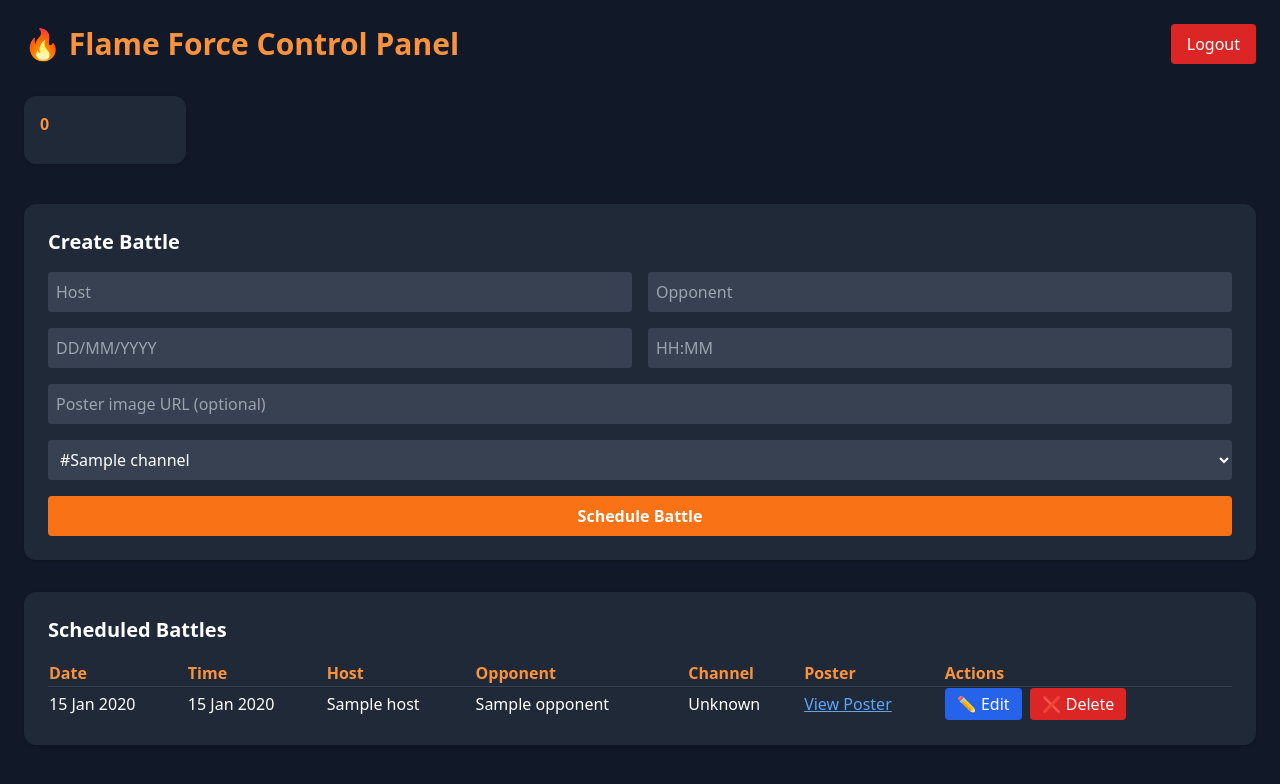
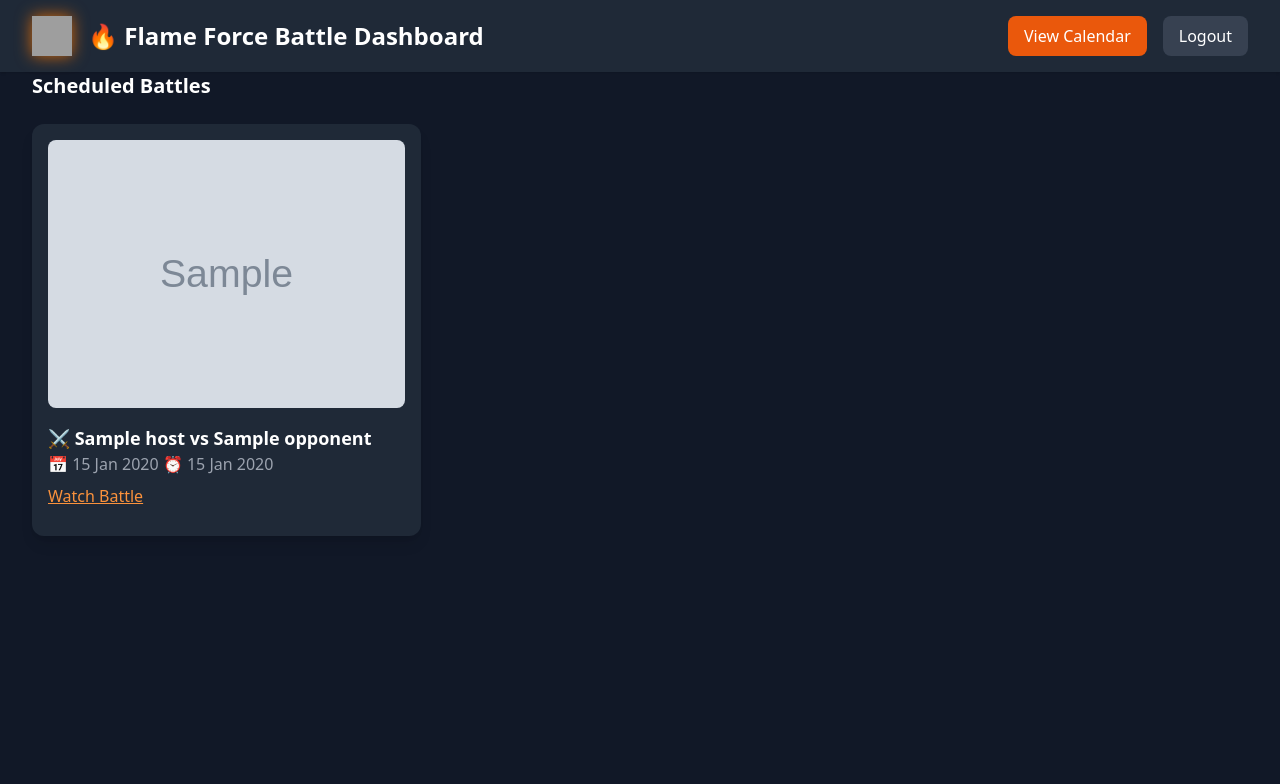
Before and after one commit to JayCCreationZz/Flame-Force, a Node server app: template dashboard/views/dashboard.ejs in a window 1280 px wide. Shown: the top 784 px of the page. Run offline with Node 20, Linux system fonts and the light colour scheme; the template is opened without the code that fills it: most values are stand-ins (such as "Sample title", 1, 10 or a date in 2020); grey boxes marked "Sample" are stand-in pictures; some libraries are stand-ins or nearby versions; grey boxes are pictures that could not be loaded.

Commit message:
Fix dashboard.ejs and restore Flame Force battle grid layout

```diff
--- a/dashboard/views/dashboard.ejs
+++ b/dashboard/views/dashboard.ejs
@@ -1,78 +1,162 @@
 <!DOCTYPE html>
-<html>
+<html lang="en">
 <head>
 <meta charset="UTF-8">
 <title>Flame Force Dashboard</title>
+
 <script src="https://cdn.tailwindcss.com"></script>
+
 </head>
 
 <body class="bg-gray-900 text-white min-h-screen">
 
-<div class="max-w-7xl mx-auto p-6">
+<!-- HEADER -->
+<header class="flex justify-between items-center px-8 py-4 bg-gray-800 shadow">
 
-<!-- HEADER -->
+    <div class="flex items-center gap-4">
 
-<div class="flex justify-between items-center mb-8">
+        <img src="/logo.png"
+             class="h-10 w-10 drop-shadow-[0_0_8px_rgba(255,120,0,0.8)]">
 
-<h1 class="text-3xl font-bold text-orange-400">
-🔥 Flame Force Control Panel
+        <h1 class="text-2xl font-bold">
+            🔥 Flame Force Battle Dashboard
         </h1>
 
+    </div>
+
+    <div class="flex gap-4">
+
+        <a href="/calendar"
+           class="bg-orange-600 px-4 py-2 rounded-lg hover:bg-orange-700">
+           View Calendar
+        </a>
+
         <a href="/logout"
-class="bg-red-600 px-4 py-2 rounded hover:bg-red-700">
+           class="bg-gray-700 px-4 py-2 rounded-lg hover:bg-gray-600">
            Logout
         </a>
 
     </div>
 
+</header>
 
-<!-- WEEKLY CALENDAR GRID -->
 
-<div class="grid grid-cols-7 gap-4 mb-10">
+<!-- CREATE BATTLE FORM -->
+<% if (roleLevel === "owner" || roleLevel === "admin") { %>
 
-<% Object.keys(week).forEach(day => { %>
+<section class="p-8">
 
-<div class="bg-gray-800 rounded-xl p-4 shadow">
-
-<h2 class="text-orange-400 font-semibold mb-3">
-<%= day %>
+<h2 class="text-xl font-semibold mb-4">
+Create New Battle
 </h2>
 
-<% if (week[day].length === 0) { %>
+<form action="/create"
+      method="POST"
+      enctype="multipart/form-data"
+      class="grid md:grid-cols-3 gap-4">
 
-<p class="text-gray-500 text-sm">
-No battles scheduled
-</p>
+<input name="host"
+       placeholder="Host Name"
+       required
+       class="p-3 rounded bg-gray-800">
+
+<input name="opponent"
+       placeholder="Opponent Name"
+       required
+       class="p-3 rounded bg-gray-800">
+
+<input type="date"
+       name="date"
+       required
+       class="p-3 rounded bg-gray-800">
+
+<input type="time"
+       name="time"
+       required
+       class="p-3 rounded bg-gray-800">
+
+<input name="liveLink"
+       placeholder="Live Link (optional)"
+       class="p-3 rounded bg-gray-800">
+
+<input type="file"
+       name="poster"
+       accept="image/*"
+       class="p-3 rounded bg-gray-800">
+
+<button type="submit"
+        class="bg-orange-600 hover:bg-orange-700 rounded px-6 py-3">
+
+Create Battle
+
+</button>
+
+</form>
+
+</section>
 
 <% } %>
 
-<% week[day].forEach(battle => { %>
 
-<div class="bg-gray-700 p-2 rounded mb-2">
+<!-- BATTLE GRID -->
+<section class="px-8 pb-10">
 
-<div class="text-sm font-bold">
-<%= battle.time %>
-</div>
+<h2 class="text-xl font-semibold mb-6">
+Scheduled Battles
+</h2>
 
-<div class="text-sm">
-<%= battle.host %> vs <%= battle.opponent %>
-</div>
+<div class="grid md:grid-cols-3 gap-6">
+
+<% battles.forEach(battle => { %>
+
+<div class="bg-gray-800 rounded-xl shadow-lg p-4">
 
     <% if (battle.poster) { %>
 
-<a href="<%= battle.poster %>" target="_blank">
         <img src="<%= battle.poster %>"
-class="rounded-lg mt-2">
+             class="rounded-lg mb-4 w-full object-cover">
+
+    <% } %>
+
+    <h3 class="text-lg font-bold">
+
+        ⚔ <%= battle.host %> vs <%= battle.opponent %>
+
+    </h3>
+
+    <p class="text-gray-400 mb-2">
+
+        📅 <%= battle.date %> ⏰ <%= battle.time %>
+
+    </p>
+
+    <% if (battle.liveLink) { %>
+
+        <a href="<%= battle.liveLink %>"
+           target="_blank"
+           class="text-orange-400 underline block mb-3">
+
+           Watch Battle
+
         </a>
 
     <% } %>
 
-<a href="/edit/<%= battle.id %>"
-class="text-blue-400 text-xs hover:underline">
 
-Edit
+    <% if (roleLevel === "owner" || roleLevel === "admin") { %>
 
-</a>
+        <form action="/delete/<%= battle.id %>"
+              method="POST">
+
+            <button class="bg-red-600 hover:bg-red-700 px-4 py-2 rounded">
+
+                Delete Battle
+
+            </button>
+
+        </form>
+
+    <% } %>
 
 </div>
 
@@ -80,174 +164,7 @@
 
 </div>
 
-<% }) %>
-
-</div>
-
-
-<!-- CREATE BATTLE PANEL -->
-
-<div class="bg-gray-800 rounded-xl p-6 shadow mb-8">
-
-<h2 class="text-xl font-semibold mb-4">
-Create Battle
-</h2>
-
-<form action="/create" method="POST"
-class="grid grid-cols-2 gap-4">
-
-<input name="host"
-placeholder="Host"
-required
-class="p-2 rounded bg-gray-700">
-
-<input name="opponent"
-placeholder="Opponent"
-required
-class="p-2 rounded bg-gray-700">
-
-<input name="date"
-placeholder="DD/MM/YYYY"
-required
-class="p-2 rounded bg-gray-700">
-
-<input name="time"
-placeholder="HH:MM"
-required
-class="p-2 rounded bg-gray-700">
-
-
-<!-- POSTER FIELD -->
-
-<input name="poster"
-placeholder="Poster image URL (optional)"
-class="p-2 rounded bg-gray-700 col-span-2">
-
-
-<!-- CHANNEL SELECTOR -->
-
-<select name="channel"
-required
-class="p-2 rounded bg-gray-700 col-span-2">
-
-<% channels.forEach(channel => { %>
-
-<option value="<%= channel.id %>">
-#<%= channel.name %>
-</option>
-
-<% }) %>
-
-</select>
-
-
-<button
-class="col-span-2 bg-orange-500 hover:bg-orange-600 p-2 rounded font-bold">
-
-Schedule Battle
-
-</button>
-
-</form>
-
-</div>
-
-
-<!-- SCHEDULED BATTLES TABLE -->
-
-<div class="bg-gray-800 rounded-xl p-6 shadow">
-
-<h2 class="text-xl font-semibold mb-4">
-Scheduled Battles
-</h2>
-
-<table class="w-full text-left">
-
-<thead>
-
-<tr class="text-orange-400">
-
-<th>Date</th>
-<th>Time</th>
-<th>Host</th>
-<th>Opponent</th>
-<th>Channel</th>
-<th>Poster</th>
-<th>Actions</th>
-
-</tr>
-
-</thead>
-
-<tbody>
-
-<% battles.forEach(battle => { %>
-
-<tr class="border-t border-gray-700">
-
-<td><%= battle.date %></td>
-<td><%= battle.time %></td>
-<td><%= battle.host %></td>
-<td><%= battle.opponent %></td>
-
-<td>
-<%= channelMap[battle.channel] ? "#" + channelMap[battle.channel] : "Unknown" %>
-</td>
-
-<td>
-
-<% if (battle.poster) { %>
-
-<a href="<%= battle.poster %>" target="_blank"
-class="text-blue-400 underline">
-View Poster
-</a>
-
-<% } else { %>
-
-<span class="text-gray-500">
-None
-</span>
-
-<% } %>
-
-</td>
-
-<td class="flex gap-2">
-
-<a href="/edit/<%= battle.id %>"
-class="bg-blue-600 px-3 py-1 rounded hover:bg-blue-700">
-
-✏️ Edit
-
-</a>
-
-<form action="/delete/<%= battle.id %>"
-method="POST"
-onsubmit="return confirm('Delete this battle?');">
-
-<button
-class="bg-red-600 px-3 py-1 rounded hover:bg-red-700">
-
-❌ Delete
-
-</button>
-
-</form>
-
-</td>
-
-</tr>
-
-<% }) %>
-
-</tbody>
-
-</table>
-
-</div>
-
-</div>
+</section>
 
 </body>
 </html>
```
Lines whose indentation alone changed are shown as unchanged.
